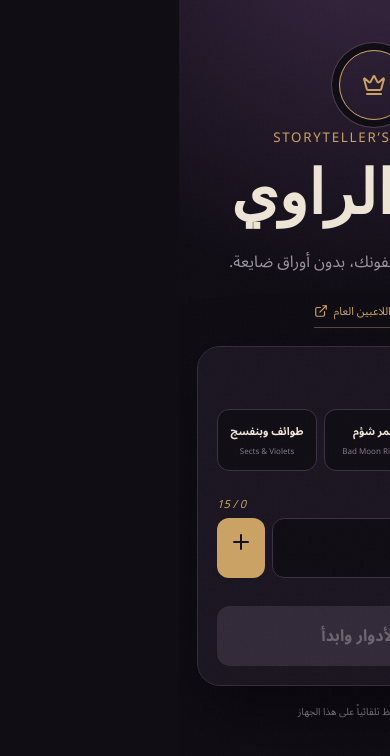
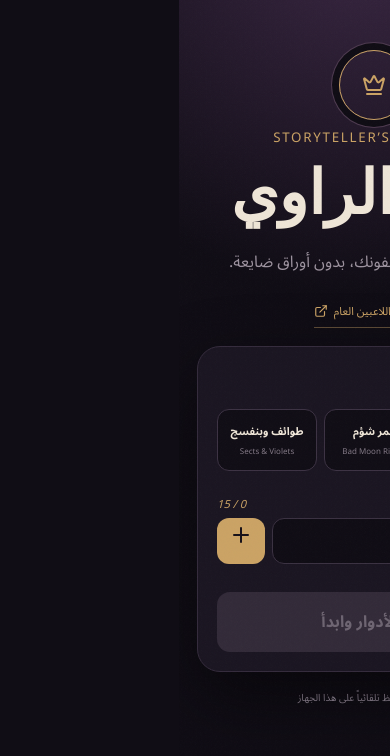
Before and after one commit to othmanalomair/bloodOCT, a React (Vite) app: page / in a window 390 px wide. Shown: the top 756 px of the page. Built offline with nearby package versions, Linux system fonts and the light colour scheme; a web font is replaced by a local one.

Commit message:
Prevent iPhone form field auto zoom

```diff
--- a/src/App.css
+++ b/src/App.css
@@ -1068,3 +1068,16 @@ nav button:disabled {
     padding: 6px;
   }
 }
+@media (max-width: 768px) {
+  input,
+  select,
+  textarea {
+    min-height: 44px;
+    font-size: 16px !important;
+    line-height: 1.25;
+    touch-action: manipulation;
+  }
+  input::placeholder {
+    font-size: 16px;
+  }
+}
```
